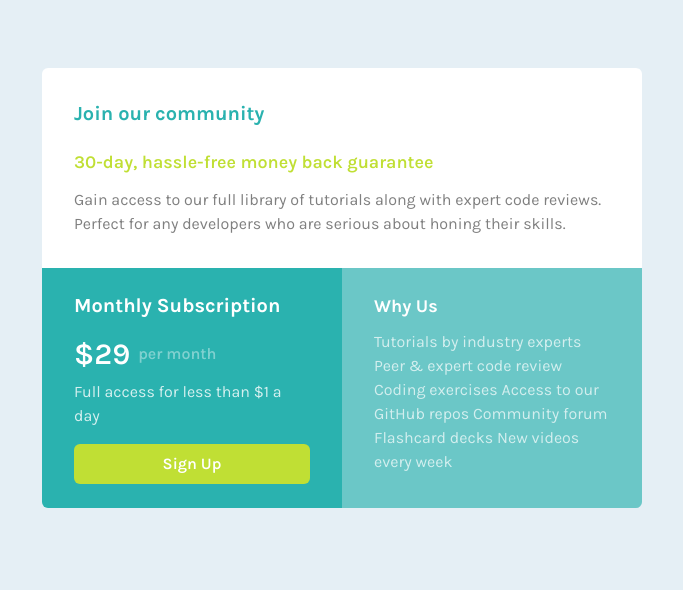
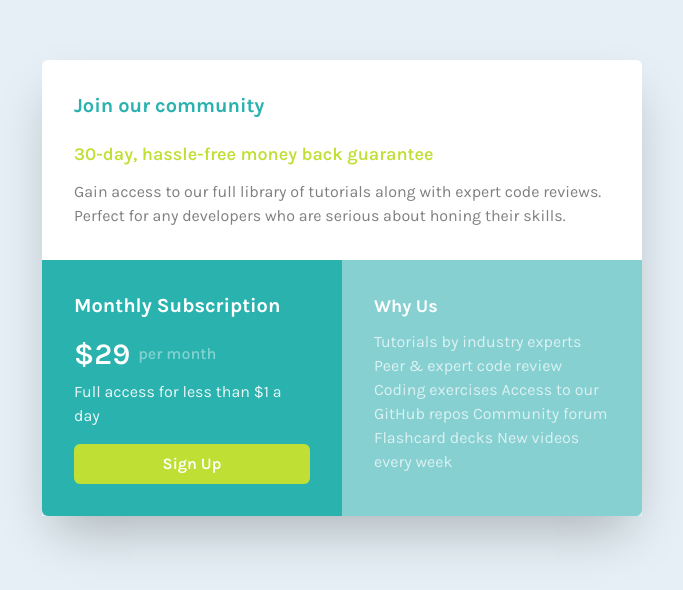
Before and after one commit to 01057057kim/Single-price-grid-component, a website: page index.html in a window 1280 px wide. Shown: the part 112-702 px from the top of the page, without its empty margins (378-1061 px from the left). Drawn offline with Linux system fonts and the light colour scheme.

Commit message:
update code

```diff
--- a/index.html
+++ b/index.html
@@ -34,7 +34,7 @@
   <body
     class="m-0 p-0 box-border min-w-[375px] md:min-w-[1440px] w-full h-screen mx-auto font-karla text-[16px] grid justify-center md:place-content-center bg-l-gray"
   >
-    <main class="grid md:grid-cols-2 w-[370px] md:w-[600px]">
+    <main class="grid md:grid-cols-2 w-[370px] md:w-[600px] shadow-2xl">
       <div class="grid md:row-span-1 md:col-span-2 bg-white p-8 rounded-t-md">
         <h1 class="text-xl text-cyan font-bold mb-5">Join our community</h1>
         <p class="text-lg text-b-yellow font-semibold mb-3">
@@ -46,24 +46,24 @@
           skills.
         </p>
       </div>
-      <div class="grid md:col-span-1 bg-cyan px-8 py-6 gap-4 md:rounded-bl-md">
+      <div class="grid md:col-span-1 bg-cyan p-8 gap-4 md:rounded-bl-md">
         <h2 class="text-xl text-white font-bold">Monthly Subscription</h2>
         <p class="text-3xl text-white font-semibold flex items-center">
           &dollar;29
           <span class="text-base opacity-40 ml-2">per month</span>
         </p>
-        <p class="text-white text-opacity-80 md:-mt-2">
+        <p class="text-white text-opacity-90 md:-mt-2">
           Full access for less than &dollar;1 a day
         </p>
         <button
-          class="bg-b-yellow w-full rounded-md py-2 text-white font-semibold"
+          class="bg-b-yellow w-full rounded-md py-2 text-white font-semibold hover:scale-105"
           type="text"
         >
           Sign Up
         </button>
       </div>
       <div
-        class="grid md:col-span-1 bg-cyan bg-opacity-65 px-8 py-6 md:rounded-br-md max-sm:rounded-b-md"
+        class="grid md:col-span-1 bg-cyan bg-opacity-50 p-8 md:rounded-br-md max-sm:rounded-b-md"
       >
         <h3 class="text-white text-lg font-bold">Why Us</h3>
         <p class="text-white text-opacity-70">
```
Also changed, not shown: src/output.css.
